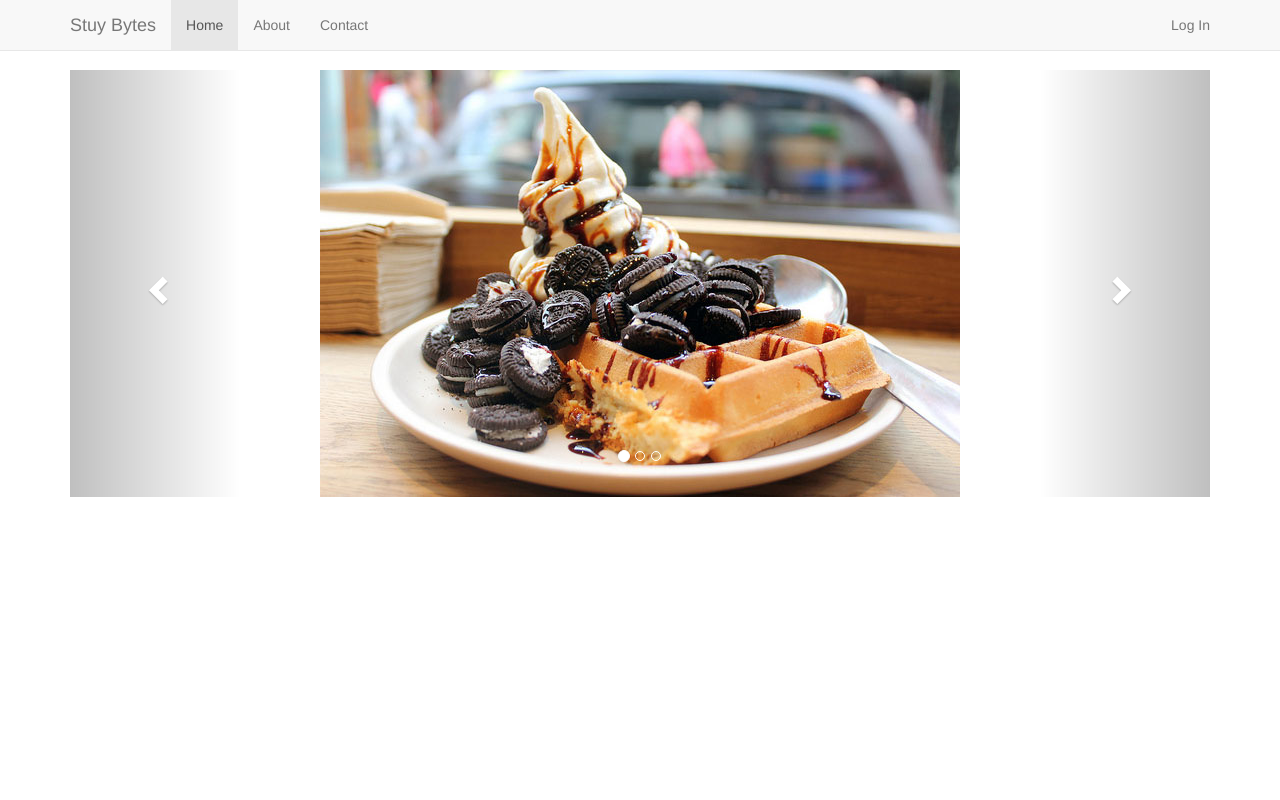
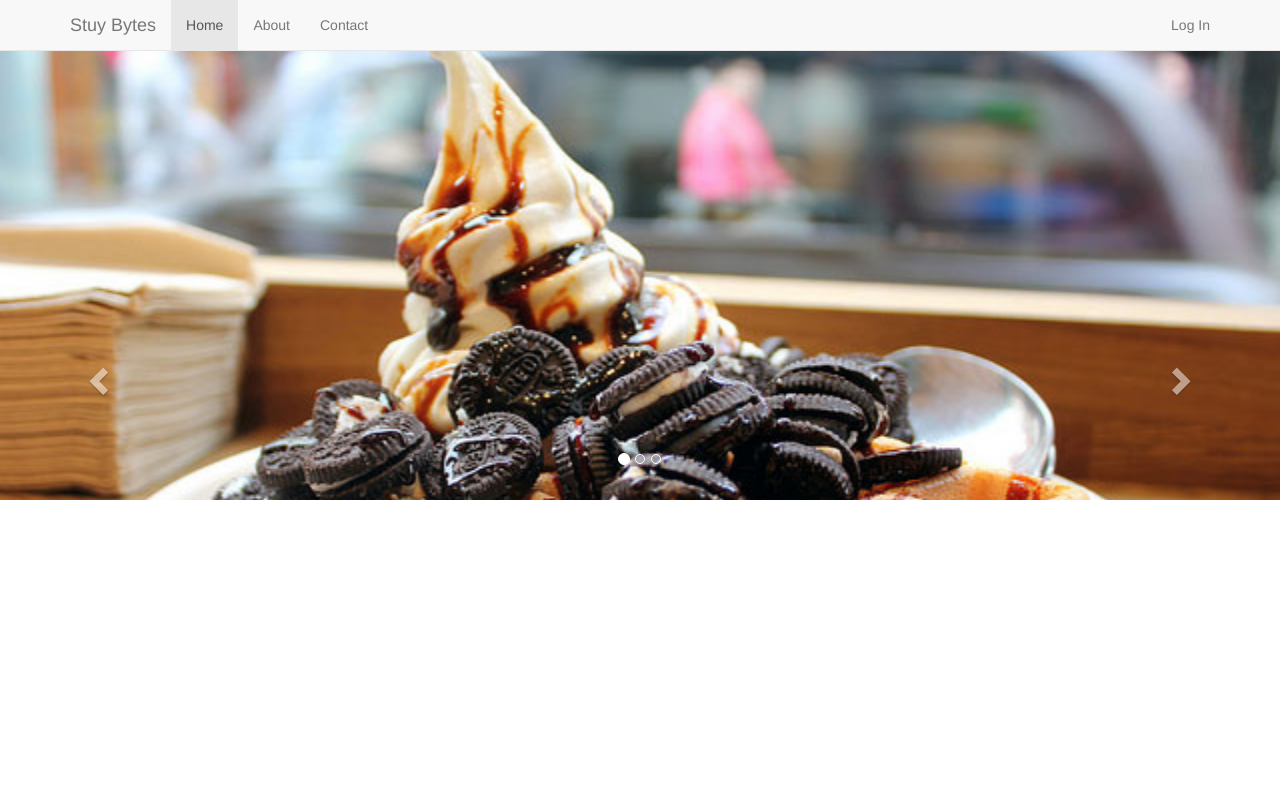
Before and after one commit to JeffreyZou13/ProjectBlogMe, a Flask app: page /home in a window 1280 px wide. Run offline with Flask 2, Linux system fonts and the light colour scheme; some libraries are stand-ins or nearby versions.

Commit message:
Carousel Works

```diff
--- a/static/home.css
+++ b/static/home.css
@@ -1,8 +1,25 @@
-body {
-	padding: 70px;
+
+
+.carousel .item {
+    width: 100%; /*slider width*/
+    height: 500px
 }
-
-.item img {
-	margin: 0px auto 0px;
-	max-height: 500px;
+.carousel .item img {
+    width: 100%; /*img width*/
+    height: 800px;
 }
+/*add some makeup*/
+.carousel .carousel-control {
+    background: none;
+    border: none;
+    top: 50%;
+}
+/*
+/*full width container
+@media (max-width: 767px) {
+    .block {
+        margin-left: -20px;
+        margin-right: -20px;
+    }
+}
+*/
```
Also changed, not shown: blog.db, 1 other file.
